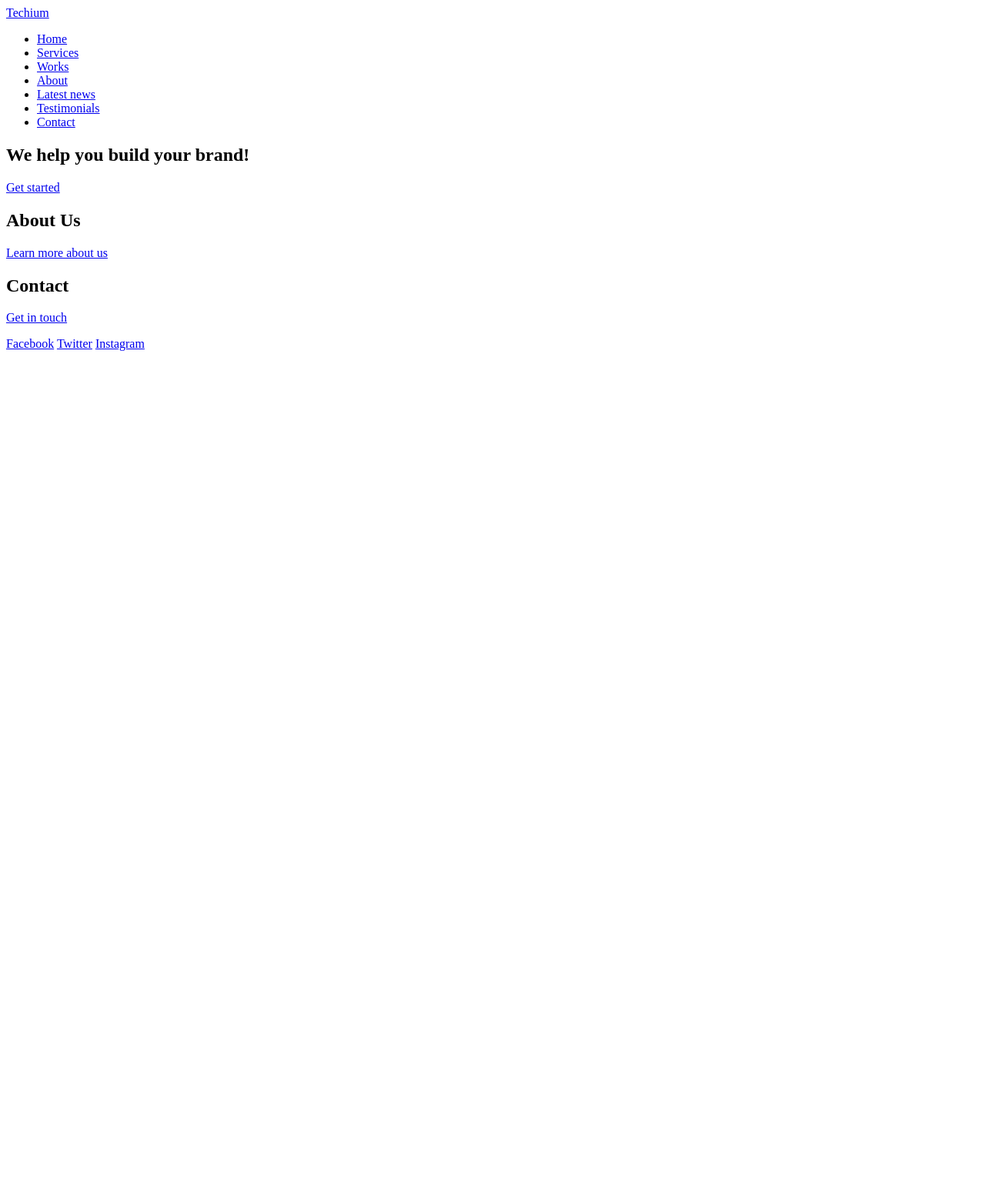
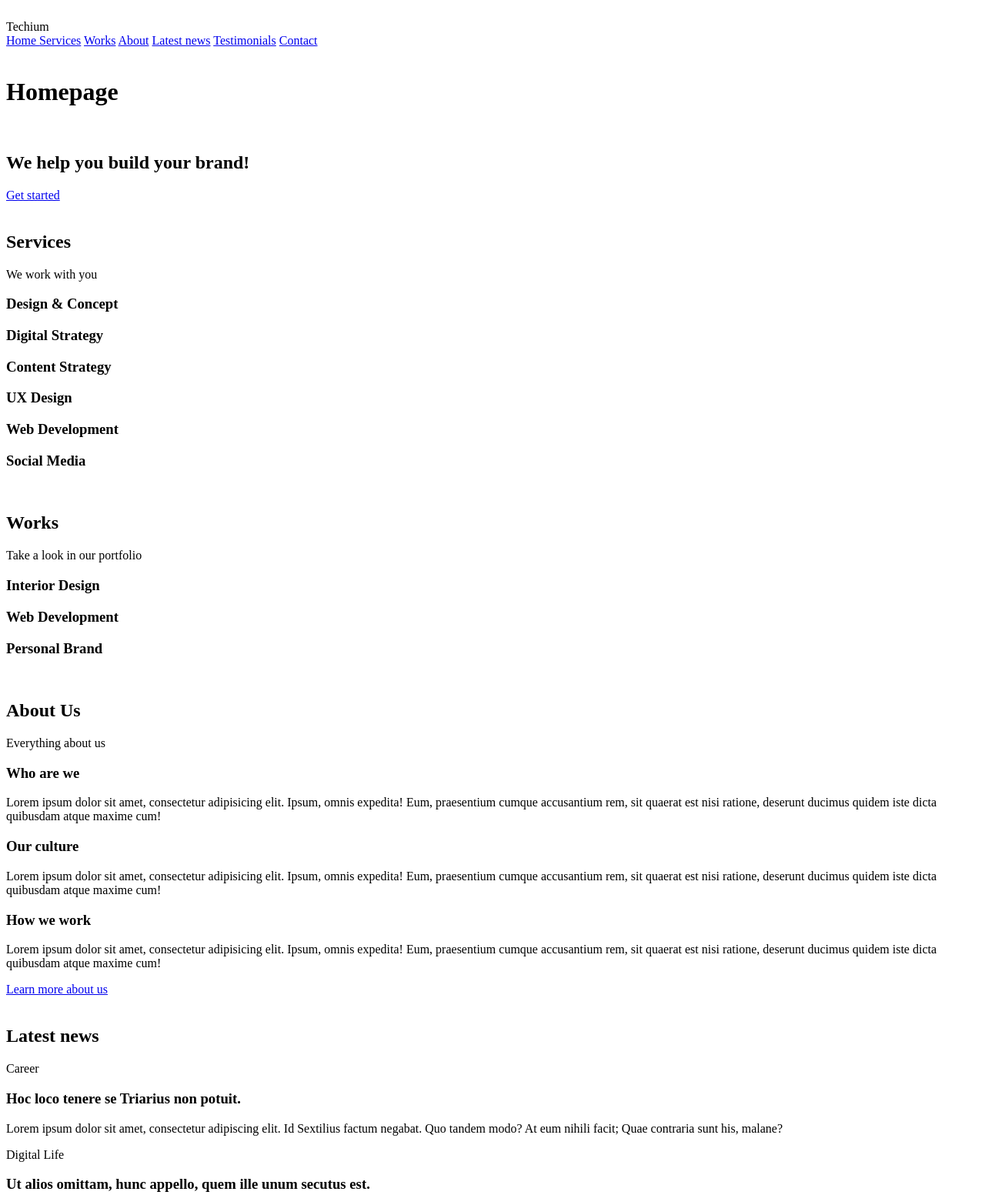
Before and after one commit to DzidediSenaya/alx-frontend, a plain HTML site: page 0x00-html_advanced/22-index.html in a window 1280 px wide. Shown: the top 1553 px of the page at 77% size. Before the commit the page ends 800 px from the top, so only its background shows below. Drawn offline with Linux system fonts and the light colour scheme.

Commit message:
Update 22-index.html

```diff
--- a/0x00-html_advanced/22-index.html
+++ b/0x00-html_advanced/22-index.html
@@ -1,68 +1,174 @@
 <!DOCTYPE html>
-<html lang="en" dir="ltr">
+<html lang="en">
 <head>
     <meta charset="UTF-8">
     <meta name="viewport" content="width=device-width, initial-scale=1.0, viewport-fit=cover">
-  <title>Homepage - Techium</title>
     <meta name="description" content="Techium is a digital agency">
     <link rel="icon" type="image/x-icon" href="./favicon.ico">
     <link rel="icon" type="image/png" href="./favicon.png">
+    <title> Homepage - Techium </title>
 </head>
 <body>
+    <br>
+    <!--Header-->
     <header>
         <div>
-      <div>
-        <a href="/">
-          <span>Techium</span>
-        </a>
-      </div>
+            <div href="/"><span>
+                Techium
+            </span></div>
             <nav>
-        <ul>
-          <li><a href="/">Home</a></li>
-          <li><a href="#services">Services</a></li>
-          <li><a href="#works">Works</a></li>
-          <li><a href="#about">About</a></li>
-          <li><a href="#latest_news">Latest news</a></li>
-          <li><a href="#testimonials">Testimonials</a></li>
-          <li><a href="#contact">Contact</a></li>
-        </ul>
+                <a href="/"> Home </a>
+                <a href="#services"> Services</a>
+                <a href="#works"> Works</a>
+                <a href="#about"> About</a>
+                <a href="#latest_news"> Latest news</a>
+                <a href="#testimonials"> Testimonials</a>
+                <a href="#contact"> Contact</a>
+
             </nav>
         </div>
     </header>
 
+    <br>
+    <!--Main-->
     <main>
-    <section id="hero">
-      <h2>We help you build your brand!</h2>
-      <p><a href="#" title="Get started">Get started</a></p>
+        <h1> Homepage </h1>
+        <br>
+        <!--Hero section-->
+        <section>
+            <div>
+                <h2> We help you build your brand! </h2>
+                <a href="#"> Get started </a>
+            </div>
          </section>
-
-    <!-- Other sections... -->
-
-    <section id="about">
-      <h2>About Us</h2>
+         <br>
+         <!--Services section-->
+        <section>
             <div>
-        <!-- Level 3 headings and paragraphs... -->
+                <header>
+                    <h2> Services </h2>
+                    <p> We work with you </p>
+                </header>
+                <div>
+                    <h3> Design & Concept </h3>
+                    <h3> Digital Strategy </h3>
+                    <h3> Content Strategy </h3>
+                    <h3> UX Design </h3>
+                    <h3> Web Development </h3>
+                    <h3> Social Media </h3>
                 </div>
-      <p><a href="about.html" title="Learn more about us">Learn more about us</a></p>
+            </div>
         </section>
-
-    <!-- Other sections... -->
-
-    <section id="contact">
-      <h2>Contact</h2>
+        <br>
+        <!--Works section-->
+        <section>
             <div>
-        <!-- Paragraph... -->
+                <header>
+                    <h2> Works </h2>
+                    <p> Take a look in our portfolio </p>
+                </header>
+                <div>
+                    <article>
+                        <h3> Interior Design</h3>
+                    </article>
+                    <article>
+                        <h3> Web Development </h3>
+                    </article>
+                    <article>
+                        <h3> Personal Brand </h3>
+                    </article>
                 </div>
-      <p><a href="contact.html" title="Get in touch">Get in touch</a></p>
+            </div>
+        </section>
+        <br>
+        <!--About Us section-->
+        <section>
+            <div>
+                <header>
+                    <h2> About Us </h2>
+                    <p> Everything about us </p>
+                </header>
+                <div>
+                    <h3> Who are we </h3>
+                    <p>
+                        Lorem ipsum dolor sit amet, consectetur adipisicing elit. Ipsum, omnis expedita! Eum, praesentium cumque accusantium rem, sit quaerat est nisi ratione, deserunt ducimus quidem iste dicta quibusdam atque maxime cum!
+                    </p>
+                    <h3> Our culture </h3>
+                    <p>
+                    Lorem ipsum dolor sit amet, consectetur adipisicing elit. Ipsum, omnis expedita! Eum, praesentium cumque accusantium rem, sit quaerat est nisi ratione, deserunt ducimus quidem iste dicta quibusdam atque maxime cum!
+                    </p>
+                    <h3> How we work </h3>
+                    <p>
+                        Lorem ipsum dolor sit amet, consectetur adipisicing elit. Ipsum, omnis expedita! Eum, praesentium cumque accusantium rem, sit quaerat est nisi ratione, deserunt ducimus quidem iste dicta quibusdam atque maxime cum!
+                    </p>
+                </div>
+                <a href="about.html"> Learn more about us </a>
+            </div>
+        </section>
+        <br>
+        <!--Latest news section-->
+        <section>
+            <div>
+                <header>
+                <h2> Latest news </h2>
+                </header>
+                <div>
+                    <article>
+                        <p> Career </p>
+                        <h3> Hoc loco tenere se Triarius non potuit. </h3>
+                        <p> Lorem ipsum dolor sit amet, consectetur adipiscing elit. Id Sextilius factum negabat. Quo tandem modo? At eum nihili facit; Quae contraria sunt his, malane? </p>
+                    </article>
+                    <article>
+                        <p> Digital Life </p>
+                        <h3> Ut alios omittam, hunc appello, quem ille unum secutus est. </h3>
+                        <p> Lorem ipsum dolor sit amet, consectetur adipiscing elit. Tum mihi Piso: Quid ergo? Tum ille: Ain tandem? Non autem hoc: igitur ne illud quidem. Sed quod proximum fuit non vidit. Nos commodius agimus. An nisi populari fama? </p>
+                    </article>
+                    <article>
+                        <p> Social </p>
+                        <h3> Bestiarum vero nullum iudicium puto. </h3>
+                        <p> Lorem ipsum dolor sit amet, consectetur adipiscing elit. Non igitur bene. Quid enim est a Chrysippo praetermissum in Stoicis? Pugnant Stoici cum Peripateticis. Prioris generis est docilitas, memoria; Apparet statim, quae sint officia, quae actiones. </p>
+                    </article>
+                </div>
+            </div>
+        </section>
+        <br>
+        <!--Testimonials section-->
+        <section>
+            <div>
+                <header>
+                    <h2> Testimonials </h2>
+                    <p> We are more than a digital company </p>
+                </header>
+                <div>
+                    <article> Testimonial 1 </article>
+                    <article> Testimonial 2 </article>
+                    <article> Testimonial 3 </article>
+                </div>
+            </div>
+        </section>
+        <br>
+        <!--Contact section-->
+        <section>
+            <div>
+                <header>
+                    <h2> Contact </h2>
+                    <p> We like to know new people </p>
+                </header>
+                <div>
+                    <p> Lorem ipsum dolor sit amet, consectetur adipiscing elit. Id Sextilius factum negabat. Quo tandem modo? At eum nihili facit; Quae contraria sunt his, malane? </p>
+                </div>
+                <a href="contact.html"> Get in touch </a>
+            </div>
         </section>
     </main>
-
     <footer>
         <div>
-      <a href="https://www.facebook.com/HolbertonSchool/" target="_blank" rel="noopener noreferrer">Facebook</a>
-      <a href="https://twitter.com/holbertonschool" target="_blank" rel="noopener noreferrer">Twitter</a>
-      <a href="https://www.instagram.com/holbertonschool/" target="_blank" rel="noopener noreferrer">Instagram</a>
+            <a href="https://www.facebook.com/HolbertonSchool/"> Facebook </a>
+            <a href="https://twitter.com/holbertonschool"> Twitter </a>
+            <a href="https://www.instagram.com/holbertonschool/"> Instagram </a>
         </div>
+        <br>
+        <!--Footer-->
     </footer>
 </body>
 </html>
```
Lines whose indentation alone changed are shown as unchanged.
